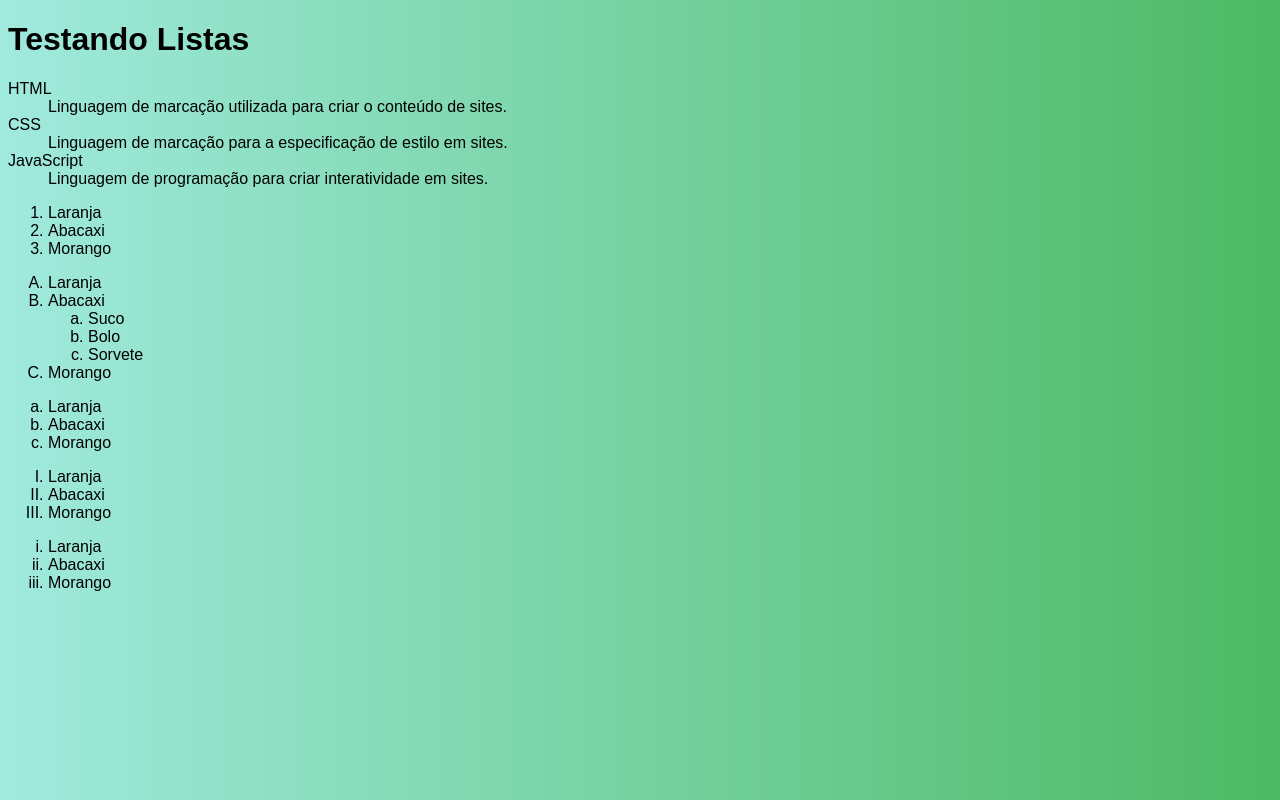
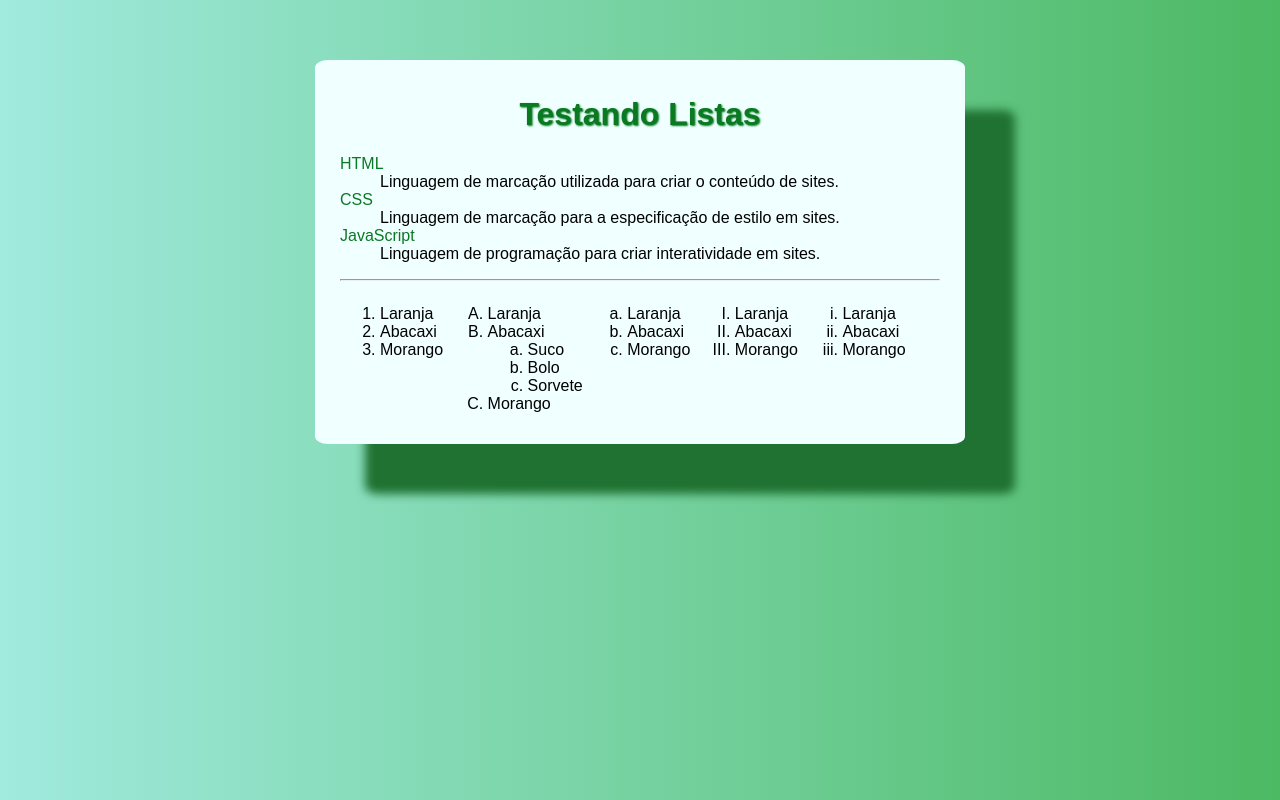
Before and after one commit to JoaoPedro963/html-css-extra, a plain HTML site: page t001/listas01.html in a window 1280 px wide. Drawn offline with Linux system fonts and the light colour scheme.

Commit message:
Personalização

```diff
--- a/t001/listas01.html
+++ b/t001/listas01.html
@@ -16,6 +16,39 @@
             background-image: linear-gradient(to right, #A0EADE, #4CB963);
         }
 
+        main{
+            background-color: azure;
+            margin: auto;
+            margin-top: 60px;
+            padding-top: 15px;
+            padding-left: 25px;
+            padding-right: 25px;
+            padding-bottom: 15px;
+            width: 600px;
+            border-radius: 2%;
+            box-shadow: 50px 50px 10px #207232;
+        }
+
+        h1{
+            text-align: center;
+            color: #097a22;
+            text-shadow: 1px 1px 2px #097a22;
+        }
+
+
+        dt{
+            color: #097a22;
+        }
+
+        .fileiraUm{
+            display: inline-table;
+
+        }
+
+        .fileiraDois{
+            display: inline-table;
+        }
+
     </style>
 </head>
 
@@ -32,13 +65,15 @@
             <dd>Linguagem de programação para criar interatividade em sites.
         </dl>
 
-        <ol type="1">
+        <hr>
+
+        <ol type="1" class="fileiraUm">
             <li>Laranja
             <li>Abacaxi
             <li>Morango
         </ol>
 
-        <ol type="A">
+        <ol type="A" class="fileiraUm">
             <li>Laranja
             <li>Abacaxi
                 <ol type="a">
@@ -49,19 +84,19 @@
             <li>Morango
         </ol>
 
-        <ol type="a">
+        <ol type="a" class="fileiraUm">
             <li>Laranja
             <li>Abacaxi
             <li>Morango
         </ol>
 
-        <ol type="I">
+        <ol type="I" class="fileiraDois">
             <li>Laranja
             <li>Abacaxi
             <li>Morango
         </ol>
 
-        <ol type="i">
+        <ol type="i" class="fileiraDois">
             <li>Laranja
             <li>Abacaxi
             <li>Morango
```
